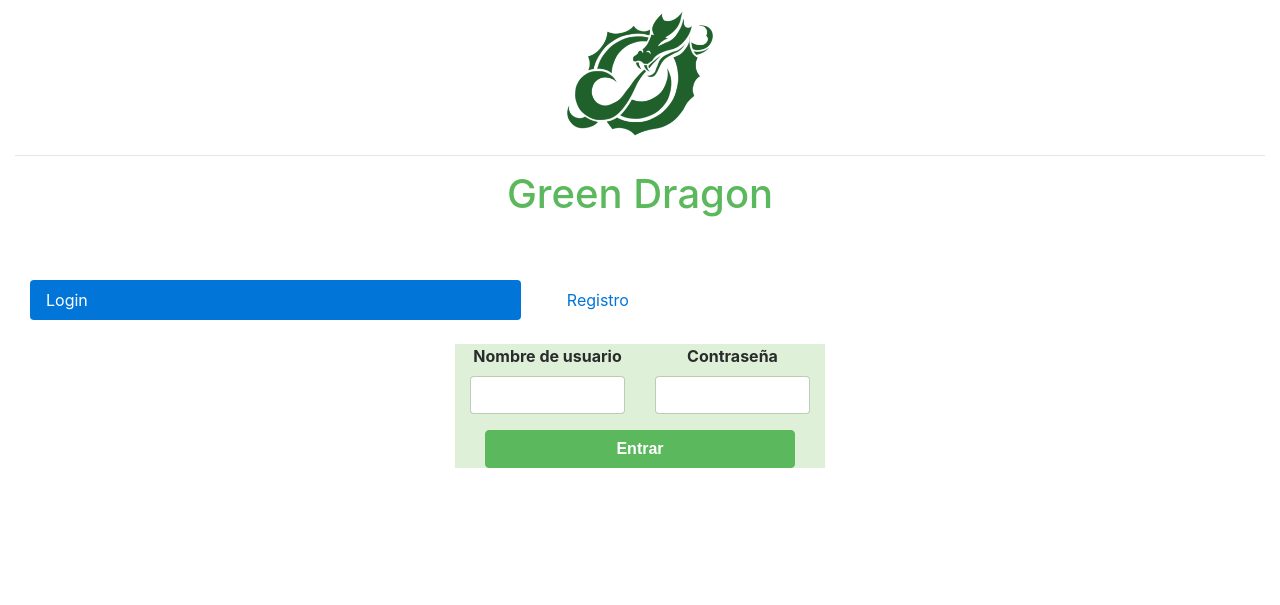
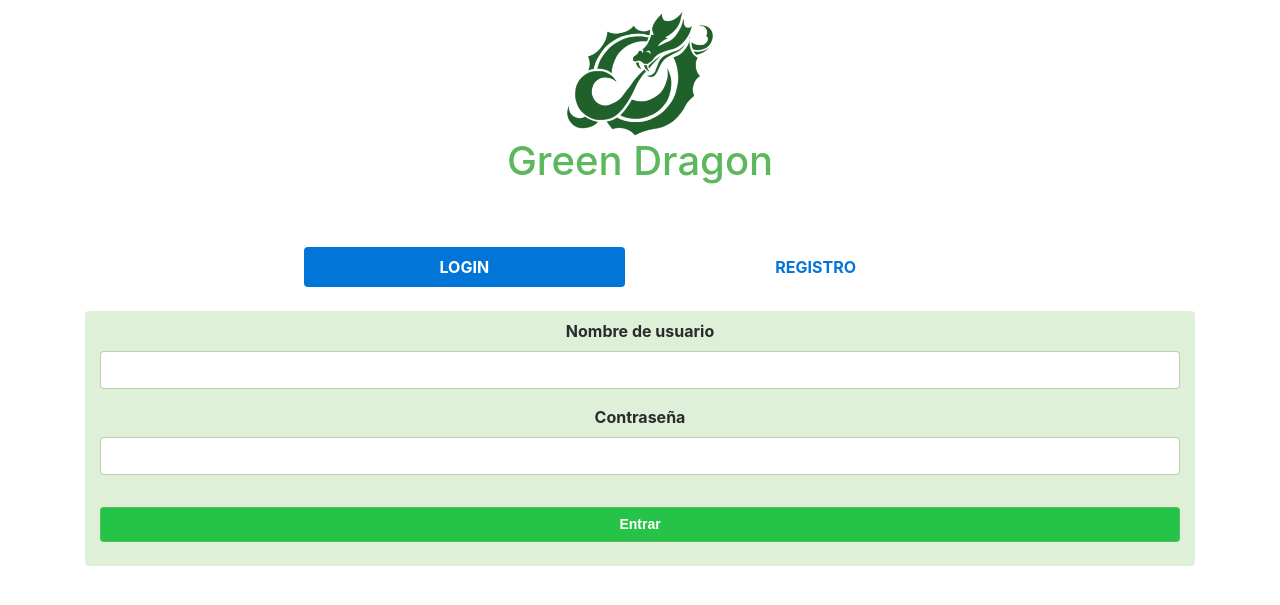
Before and after one commit to PatrykBojar/Basic-Store, a PHP site: page /view/login/html/login.phtml in a window 1280 px wide. Shown: the top 605 px of the page. Run offline with PHP 8.4, Linux system fonts and the light colour scheme; some libraries are stand-ins or nearby versions.

Commit message:
La pantalla del login y registro ya es totalmente adaptable.

```diff
--- a/view/login/html/login.phtml
+++ b/view/login/html/login.phtml
@@ -20,73 +20,77 @@ if(isset($_SESSION["user"])){
   <body>
     <div class="container-fluid bg-dark mb-5 pt-2">
       <a href="index.php?controller=productos&action=show_start_page"><img src="view/login/img/main-logo.png" id="top-logo" class="mx-auto d-block" alt="Dragón verde"></img></a>
-      <hr class="bg-muted">
       <h1 class="text-success text-center pb-3">Green Dragon</h1>
     </div>
-    <div class="container-fluid">
-      <ul class="nav nav-pills" role="tablist">
-        <li class="nav-item col-6 col-sm-5 col-md-4 col-xl-5">
-          <a class="nav-link active" data-toggle="pill" href="#login_tab">Login</a>
+
+    <div class="row">
+    <div class="container-fluid col-12 col-lg-8" >
+        <ul class="nav nav-pills justify-content-center" role="tablist">
+          <li class="nav-item col-6 col-sm-6 col-md-4 col-xl-5">
+            <a class="nav-link active text-center font-weight-bold" data-toggle="pill" href="#login_tab">LOGIN</a>
           </li>
-        <li class="nav-item col-6 col-sm-5 col-md-4 col-xl-5">
-          <a class="nav-link" data-toggle="pill" href="#register_tab">Registro</a>
+          <li class="nav-item col-6 col-sm-6 col-md-4 col-xl-5">
+            <a class="nav-link text-center font-weight-bold" data-toggle="pill" href="#register_tab">REGISTRO</a>
           </li>
         </ul>
+      </div>
+    </div>
 
-      <div class="tab-content">
+      <div class="row">
+        <div class="tab-content pl-3 pr-3 m-auto ">
           <div id="login_tab" class="container tab-pane active"><br>
-          <div class="container table-success col-12 col-sm-9 col-md-7 col-xl-4">
+            <div class="container table-success rounded pt-2 pb-2 col-12">
               <form action="index.php?controller=usuarios&action=login" method="post">
                 <div class="row text-center">
-                <div class="container tab-pane active form-group col-6">
+                  <div class="tab-pane active form-group col-12">
                     <label for="form_nombre" class="font-weight-bold">Nombre de usuario</label>
                     <input type="text" class="form-control col-12 font-weight-bold" id="form_nombre" name="username">
                   </div>
-                <div class="container tab-pane form-group col-6">
+                  <div class="tab-pane form-group col-12">
                     <label for="form_nombre" class="font-weight-bold">Contraseña</label>
                     <input type="password" class="form-control col-12 font-weight-bold" name="password">
                   </div>
                 </div>
-              <div class="form-group col-12">
-                <button type="submit" class="btn btn-success font-weight-bold col-12 pt-2 pb-2" name="login">Entrar</button>
+                <div class="form-group mt-3">
+                  <button type="submit" class="btn btn-success btn-sm font-weight-bold col-12 pt-2 pb-2" name="login">Entrar</button>
                 </div>
               </form>
             </div>
           </div>
           <div id="register_tab" class="container tab-pane fade"><br>
-          <div class="container table-success col-12 col-sm-9 col-md-7 col-xl-4">
+            <div class="container table-success rounded pt-2 pb-2 col-12 col-md-10 col-lg-6 col-xl-5">
               <form action="index.php?controller=usuarios&action=register" method="post">
                 <div class="row text-center">
-                <div class="container tab-pane active form-group col-6">
+                  <div class=" tab-pane active form-group col-12">
                     <label for="username" class="font-weight-bold">Nombre de usuario</label>
                     <input type="text" class="form-control col-12 font-weight-bold" id="username" name="username">
                   </div>
-                <div class="container tab-pane form-group col-6">
+                  <div class="tab-pane form-group col-12">
                     <label for="fullname" class="font-weight-bold">Nombre completo</label>
                     <input type="text" class="form-control col-12 font-weight-bold" id="fullname" name="fullname">
                   </div>
-                <div class="container tab-pane form-group col-6">
+                  <div class="tab-pane form-group col-12">
                     <label for="email" class="font-weight-bold">Correo eletrónico</label>
                     <input type="email" class="form-control col-12 font-weight-bold" id="email" name="email">
                   </div>
-                <div class="container tab-pane form-group col-6">
+                  <div class="tab-pane form-group col-12">
                     <label for="address" class="font-weight-bold">Dirección</label>
                     <input type="text" class="form-control col-12 font-weight-bold" id="address" name="address">
                   </div>
-                <div class="container tab-pane form-group col-6">
+                  <div class="tab-pane form-group col-12">
                     <label for="zipCode" class="font-weight-bold">Código postal</label>
                     <input type="text" class="form-control col-12 font-weight-bold" id="zipCode" name="zipCode">
                   </div>
-                <div class="container tab-pane form-group col-6">
+                  <div class="tab-pane form-group col-12">
                     <label for="password" class="font-weight-bold">Contraseña</label>
                     <input type="password" class="form-control col-12 font-weight-bold" id="password" name="password">
                   </div>
-                <div class="container tab-pane form-group col-6">
+                  <div class="tab-pane form-group col-12">
                     <label for="password2" class="font-weight-bold">Repite contraseña</label>
                     <input type="password" class="form-control col-12 font-weight-bold" id="password2" name="password_check">
                   </div>
                 </div>
-              <div class="form-group col-12">
+                <div class="form-group mt-3">
                   <button type="submit" class="btn btn-success font-weight-bold col-12 pt-2 pb-2" name="login">Registrarse</button>
                 </div>
               </form>
@@ -99,11 +103,6 @@ if(isset($_SESSION["user"])){
 
 
 
-
-
-
-
-
   </body>
 
   </html>
--- a/view/login/style/login_style.css
+++ b/view/login/style/login_style.css
@@ -1,3 +1,6 @@
 #top-logo {
   width: 150px;
 }
+.btn-success{
+  background-color: #25c449;
+}
```
Lines whose indentation alone changed are shown as unchanged.
